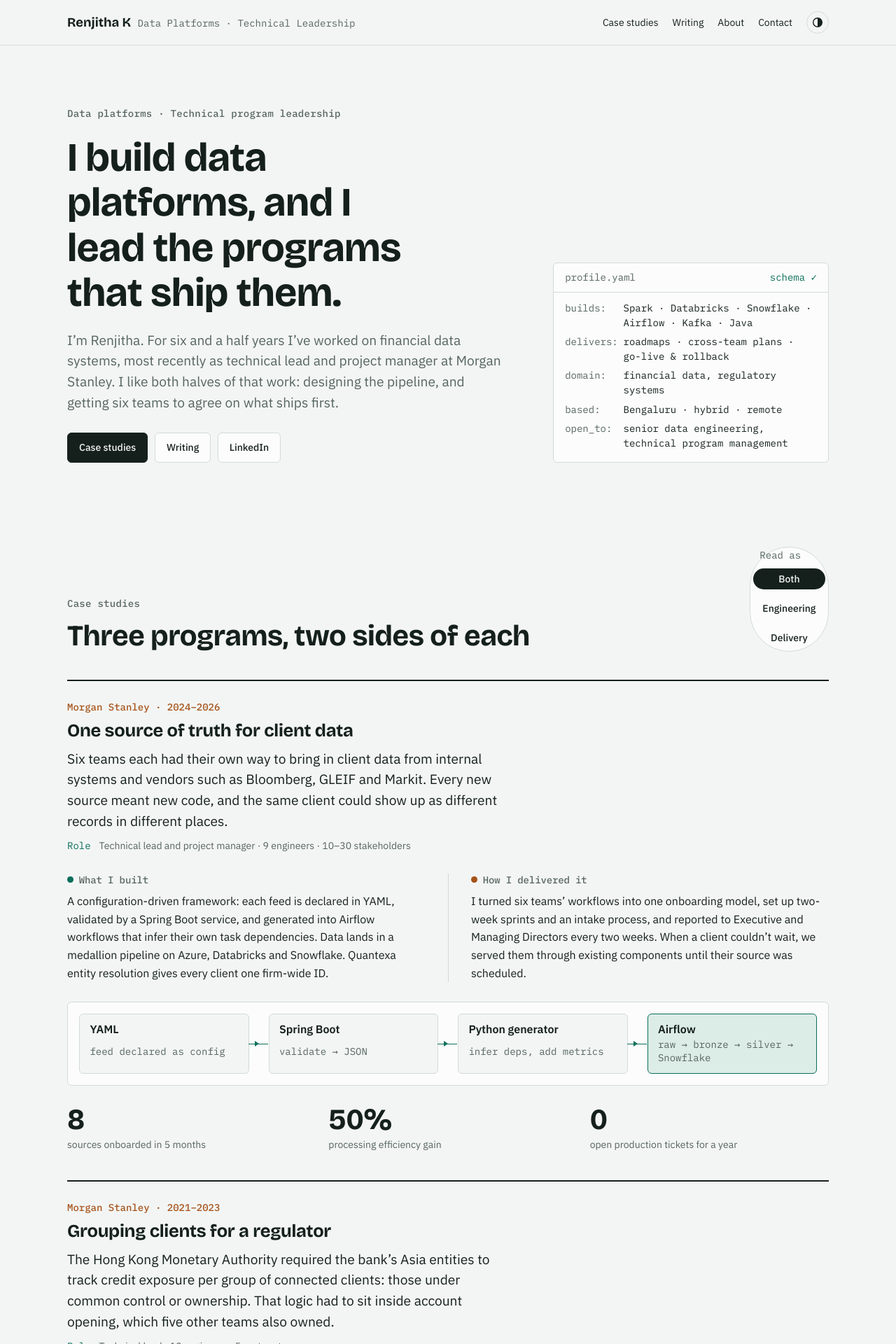
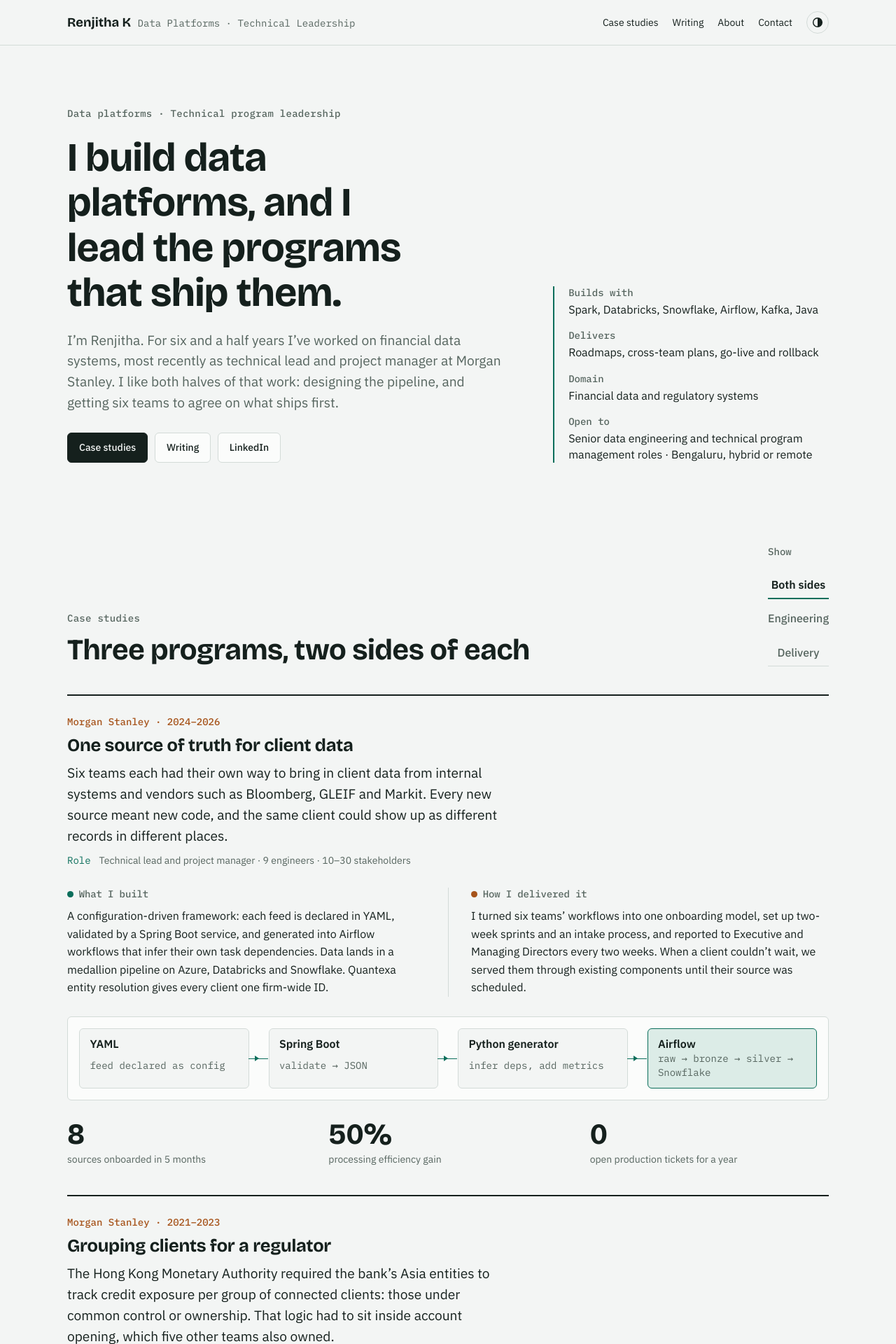
Before and after one commit to renjithak-swe/renjithak-swe.github.io, a Jekyll site: the page built from index.html, in a window 1280 px wide. Shown: the top 1920 px of the page at 70% size. Built offline with Jekyll 4.4.1, drawn with Linux system fonts in a browser that asks for light colours.

Commit message:
Simplify profile summary and case study tabs

```diff
--- a/assets/css/site.css
+++ b/assets/css/site.css
@@ -100,14 +100,11 @@ nav a:hover { color: var(--accent); }
 .btn-primary { background: var(--ink); border-color: var(--ink); color: var(--bg); }
 .btn-primary:hover { background: var(--accent); border-color: var(--accent); color: var(--bg); }
 
-.record { min-width: 0; background: var(--surface); border: 1px solid var(--line); border-radius: var(--radius); font: 400 var(--step--1)/1.5 var(--font-mono); }
-.record-head { display: flex; justify-content: space-between; padding: 0.6rem 1rem; border-bottom: 1px solid var(--line); color: var(--muted); }
-.record-ok { color: var(--accent); }
-.record dl { margin: 0; padding: 0.75rem 1rem 1rem; display: grid; gap: 0.4rem; }
-.record dl > div { display: grid; grid-template-columns: 8.5ch minmax(0, 1fr); gap: 0.75rem; }
-.record dt { color: var(--muted); }
-.record dt::after { content: ":"; }
-.record dd { margin: 0; overflow-wrap: anywhere; }
+.glance { min-width: 0; border-left: 2px solid var(--accent); padding-left: 1.25rem; }
+.glance dl { margin: 0; display: grid; gap: 1rem; }
+.glance dl > div { display: grid; gap: 0.15rem; }
+.glance dt { font: 500 var(--step--1)/1.4 var(--font-mono); color: var(--muted); }
+.glance dd { margin: 0; line-height: 1.45; }
 
 /* Sections */
 .section { padding-block: 4.5rem 1rem; display: grid; gap: 2.5rem; }
@@ -120,14 +117,15 @@ nav a:hover { color: var(--accent); }
 .section-intro { color: var(--muted); font-size: var(--step-1); line-height: 1.55; }
 
 /* Lens switch */
-.lens { display: inline-flex; align-items: center; flex-wrap: wrap; gap: 0.25rem; padding: 0.25rem; border: 1px solid var(--line); border-radius: 999px; background: var(--surface); }
-.lens-label { font: 400 var(--step--1)/1 var(--font-mono); color: var(--muted); padding-inline: 0.6rem 0.3rem; }
+.lens { display: flex; align-items: flex-end; flex-wrap: wrap; gap: 0 1.5rem; border-bottom: 1px solid var(--line); }
+.lens-label { font: 500 var(--step--1)/1 var(--font-mono); color: var(--muted); padding-bottom: 0.7rem; }
 .lens button {
-  font: 500 var(--step--1)/1 var(--font-body); color: var(--ink); background: none; border: 0;
-  padding: 0.5rem 0.85rem; border-radius: 999px; cursor: pointer; transition: background-color 0.15s, color 0.15s;
+  font: 500 var(--step-0)/1 var(--font-body); color: var(--muted); background: none; border: 0;
+  border-bottom: 2px solid transparent; margin-bottom: -1px; padding: 0.55rem 0 0.65rem; cursor: pointer;
+  transition: color 0.15s, border-color 0.15s;
 }
-.lens button:hover { color: var(--accent); }
-.lens button[aria-pressed="true"] { background: var(--ink); color: var(--bg); }
+.lens button:hover { color: var(--ink); }
+.lens button[aria-pressed="true"] { color: var(--ink); font-weight: 600; border-bottom-color: var(--accent); }
 
 /* Case studies */
 .case { display: grid; gap: 1.75rem; padding-top: 1.75rem; border-top: 2px solid var(--ink); }
--- a/index.html
+++ b/index.html
@@ -16,14 +16,12 @@ layout: default
     </p>
   </div>
 
-  <aside class="record" aria-label="Profile summary">
-    <p class="record-head"><span>profile.yaml</span><span class="record-ok">schema ✓</span></p>
+  <aside class="glance" aria-label="At a glance">
     <dl>
-      <div><dt>builds</dt><dd>Spark · Databricks · Snowflake · Airflow · Kafka · Java</dd></div>
-      <div><dt>delivers</dt><dd>roadmaps · cross-team plans · go-live &amp; rollback</dd></div>
-      <div><dt>domain</dt><dd>financial data, regulatory systems</dd></div>
-      <div><dt>based</dt><dd>Bengaluru · hybrid · remote</dd></div>
-      <div><dt>open_to</dt><dd>senior data engineering, technical program management</dd></div>
+      <div><dt>Builds with</dt><dd>Spark, Databricks, Snowflake, Airflow, Kafka, Java</dd></div>
+      <div><dt>Delivers</dt><dd>Roadmaps, cross-team plans, go-live and rollback</dd></div>
+      <div><dt>Domain</dt><dd>Financial data and regulatory systems</dd></div>
+      <div><dt>Open to</dt><dd>Senior data engineering and technical program management roles · Bengaluru, hybrid or remote</dd></div>
     </dl>
   </aside>
 </section>
@@ -34,9 +32,9 @@ layout: default
       <p class="eyebrow">Case studies</p>
       <h2>Three programs, two sides of each</h2>
     </div>
-    <div class="lens" role="group" aria-label="Choose which side of each case study to read">
-      <span class="lens-label">Read as</span>
-      <button type="button" id="lens-both" data-set-lens="both" aria-pressed="true">Both</button>
+    <div class="lens" role="group" aria-label="Choose which side of each case study to show">
+      <span class="lens-label">Show</span>
+      <button type="button" id="lens-both" data-set-lens="both" aria-pressed="true">Both sides</button>
       <button type="button" id="lens-build" data-set-lens="build" aria-pressed="false">Engineering</button>
       <button type="button" id="lens-deliver" data-set-lens="deliver" aria-pressed="false">Delivery</button>
     </div>
```
